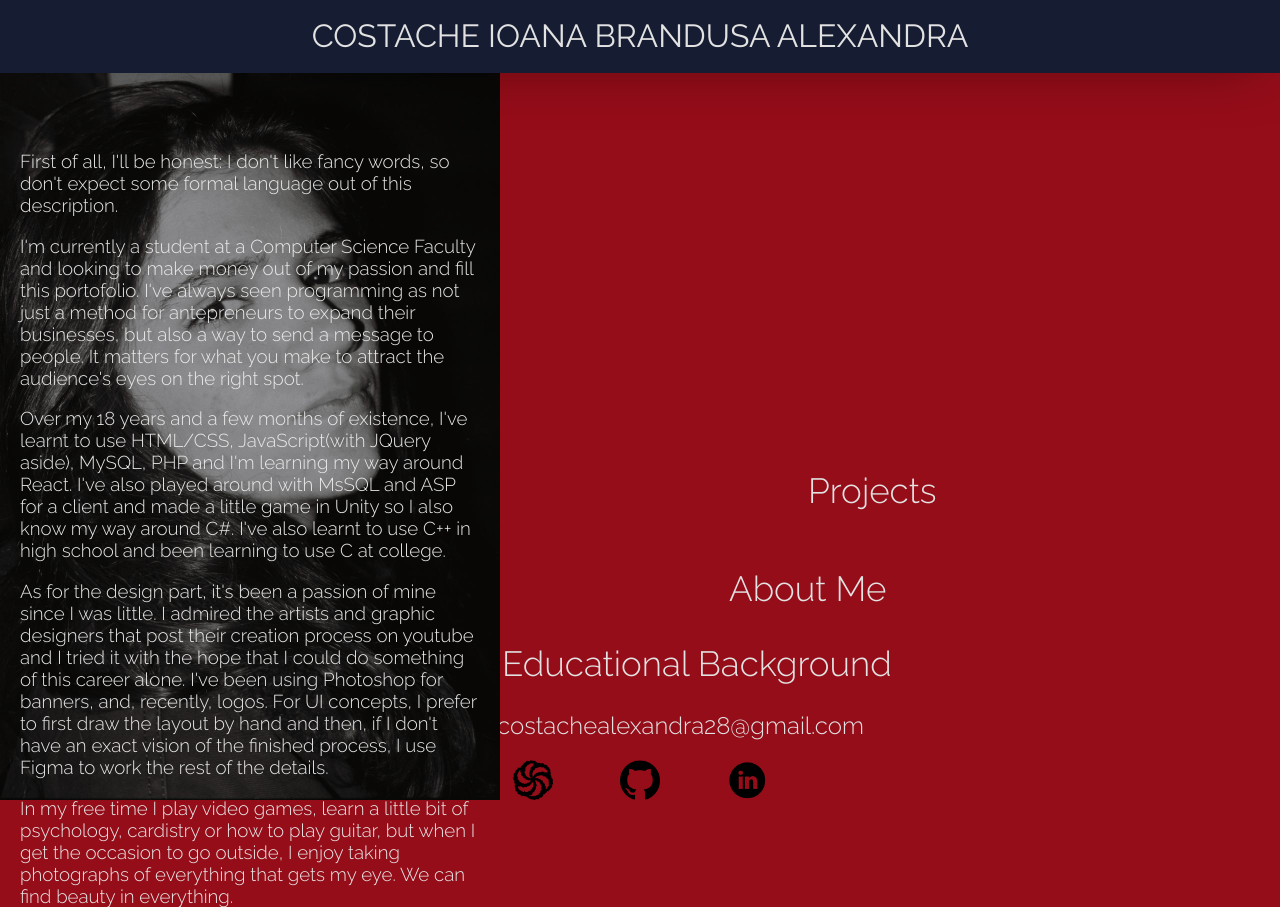
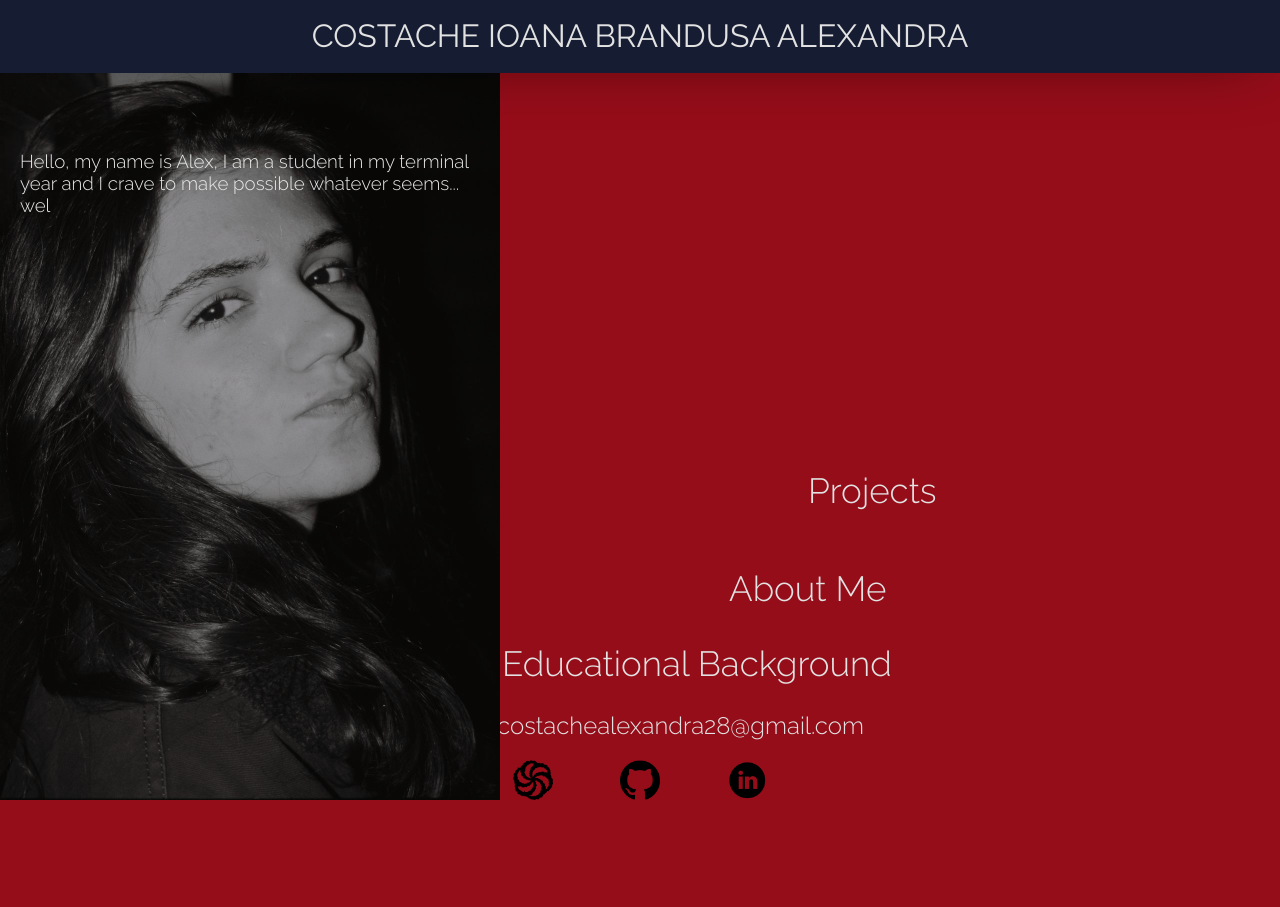
Before and after one commit to c1ba/portofolio, a React (Create React App) app: page /portofolio/about_me in a window 1280 px wide. After the commit the page ends 808 px from the top, so only its background shows below. Built offline with nearby package versions, Linux system fonts and the light colour scheme.

Commit message:
Removed Unavailable Links

```diff
--- /dev/null
+++ b/src/common/cssProperties.js
@@ -0,0 +1,9 @@
+export const defaultSideBarStyling = {
+    backgroundColor: '#161c32',
+    width: '500px',
+    height: '100%',
+    marginTop: '-18px',
+    position: 'absolute',
+    zIndex: '2',
+    animation: 'trans 1s forwards'
+}
--- /dev/null
+++ b/src/components/AboutMeText.jsx
@@ -0,0 +1,28 @@
+/* eslint-disable react-hooks/exhaustive-deps */
+import React, { useEffect, useState } from "react";
+
+export const AboutMeText = ({style, text}) => {
+    const [showingText, setShowingText] = useState("");
+    const typingTextTimeout = () => {
+        setTimeout(() =>{
+            setShowingText((textS) => `${textS}${text[textS.length]}`);
+            if (showingText !== text) {
+                return typingTextTimeout;
+            }
+                return;
+        } , 50);
+    }
+
+    useEffect(() => {
+        if (showingText !== text) {
+            typingTextTimeout();
+        }
+    }, [showingText]);
+
+    return <h3 style={{
+        ...style,
+        color: '#e9e9e9',
+        marginLeft: '20px',
+        marginRight: '20px'
+    }}>{showingText}</h3>;
+}
--- /dev/null
+++ b/src/components/Icon.jsx
@@ -0,0 +1,5 @@
+import React from "react";
+
+export const Icon = ({style, imageSource, link, altText}) => {
+    return <img onClick={()=>window.open(link, "_blank")} src={imageSource} style={{ ...style, width: '40px', height: '40px'}} alt={`${altText}`}/>;
+}
--- /dev/null
+++ b/src/components/LinkText.jsx
@@ -0,0 +1,8 @@
+import React from "react";
+
+export const LinkText = ({style, textContent, link}) => {
+    return <h2 onClick={()=>window.open(link, "_blank")} style={{...style, textAlign: 'center',
+    fontSize: '2vw',
+    textDecoration: 'none',
+    cursor: 'pointer',}}>{textContent}</h2>;
+}
--- a/src/pgs/about_me.js
+++ b/src/pgs/about_me.js
@@ -1,67 +1,17 @@
 import React from 'react';
 import bg from '../img/pp.png';
+import { AboutMeText } from '../components/AboutMeText';
+import { defaultSideBarStyling } from '../common/cssProperties';
 
-export default class AboutMe extends React.Component {
-  render() {
-    return (
-        <div style={box} className="text_box">
-        <div className="content" style={content}>
-        <h3 style={textStyleFirstP}>First of all, I'll be honest: I don't like fancy words, so don't expect some formal language out of this description.</h3>
-         <h3 style={textStyle}>I'm currently a student at a Computer Science Faculty and looking to make money out of my passion and fill this portofolio.
-           I've always seen programming as not just a method for antepreneurs to expand their businesses, but also a way to send a message to people.
-           It matters for what you make to attract the audience's eyes on the right spot.</h3>
-         <h3 style={textStyle}>Over my 18 years and a few months of existence, I've learnt to use HTML/CSS, JavaScript(with JQuery aside), MySQL, PHP and I'm learning my way around React.
-           I've also played around with MsSQL and ASP for a client and made a little game in Unity so I also know my way around C#.
-           I've also learnt to use C++ in high school and been learning to use C at college.</h3>
-           <h3 style={textStyle}>As for the design part, it's been a passion of mine since I was little.
-            I admired the artists and graphic designers that post their creation process on youtube and I tried it with the hope that I could do something of this career alone.
-            I've been using Photoshop for banners, and, recently, logos.
-            For UI concepts, I prefer to first draw the layout by hand and then, if I don't have an exact vision of the finished process, I use Figma to work the rest of the details.</h3>
-         <h3 style={textStyle}>In my free time I play video games, learn a little bit of psychology, cardistry or how to play guitar, but when I get the occasion to go outside, I enjoy taking photographs of everything that gets my eye. We can find beauty in everything.</h3>
-        </div>
-      </div>
-    )
-  }
+ const AboutMe = () => {
 
-}
-const textStyleFirstP={
-  color: '#e9e9e9',
-  marginLeft: '20px',
-  marginRight: '20px',
-  marginTop: '75px'
+  return (
+    <div style={{...defaultSideBarStyling, backgroundImage: 'url('+bg+')', backgroundSize: 'cover'}} className="text_box">
+    <div className="content" style={{marginTop: '150px'}}>
+    <AboutMeText style={{marginTop: '75px'}} text={"Hello, my name is Alex, I am a student in my terminal year and I crave to make possible whatever seems... well... impossible. Since I've started my journey in web development, I've been experimenting with whatever programming languages my path has crossed into in order to find what fits me best. Recently, I've been working for one year at a global tech firm with ReactJS as core skill."} />
+    </div>
+  </div>
+)
 }
 
-const textStyle={
-    color: '#e9e9e9',
-    marginLeft: '20px',
-    marginRight: '20px'
-}
-
-let box={
-    width: '500px',
-    height: '100%',
-    marginTop: '-18px',
-    position: 'absolute',
-    zIndex: '2',
-    backgroundImage: 'url('+bg+')',
-    backgroundSize: 'cover',
-    animation: 'trans 1s forwards'
-}
-
-if(window.innerWidth <= 933){
-  box={
-    width: '500px',
-    height: '100%',
-    marginTop: '-18px',
-    position: 'absolute',
-    zIndex: '2',
-    backgroundImage: 'url('+bg+')',
-    backgroundSize: 'cover',
-    animation: 'trans 1s forwards',
-   height: 'auto'
-  }
-}
-
-const content={
-  marginTop: '150px'
-}
+export default AboutMe;
--- a/src/pgs/educational_background.js
+++ b/src/pgs/educational_background.js
@@ -1,62 +1,34 @@
 import React, { Component } from 'react'
+import { defaultSideBarStyling } from '../common/cssProperties';
+
+const mainSkillsList = ["ReactJS", "TypeScript", "Material UI", "jQuery", "HTML/CSS"];
+const sideHustleSkills = ["PHP", "ASP.NET", "C++", "Unity", "C#"];
+const education = [{where: `"I. L. Caragiale" National College, Bucharest`, forWhat: "Mate-Info" , startYear: "Sep 2016", endYear: "Jun 2020"}, {where: `"Titu Maiorescu" University, Bucharest`, forWhat: "Computer Science" , startYear: "Oct 2020", endYear: "Jul 2023", relevantCertificates: []}];
+const certificates = [{what: "Computer Science Certificate - Unity Game", year: "May 2020"}, {what: "Cambridge C1 Advanced Exam", year: "Jul 2019"}, {what: "Oracle Database Design & Programming with SQL", year: "May 2020"}, {what: "Endava Apprenticeship Programme", year: "Dec 2021"}];
 
 export default class EducationalBackground extends Component {
   render() {
     return (
-<div style={box} className="text_box">
+<div style={{...defaultSideBarStyling, overflowY: "auto"}} className="text_box">
     <div className="content">
     <div className="rubrica" style={{marginTop: '75px'}}>
-          <h2>DIPLOMAS</h2>
-          <h3>Cambridge CAE nivel C1 (2019)</h3>
-          <h4>Reading: 180</h4>
-          <h4>Use of English: 208</h4>
-          <h4>Writing: 173</h4>
-           <h4>Listening: 205</h4>
-           <h4>Speaking: 189</h4>
-          <h3>ECDL PROFIL BAC (2018)</h3>
+          <h2>DIPLOMAS & CERTIFICATES</h2>
+          {certificates.map((certificateData, index) => <div key={`cert_${index}`}><h3>{`${certificateData.what}`}</h3><h4>{`${certificateData.year}`}</h4></div>)}
        </div>
           <div className="rubrica">
           <h2>EDUCATION</h2>
-          <h3>"I. L. Caragiale" National College, Bucharest</h3>
-          <h4>IT Technician</h4>
-          <h5>Professional Certificate: "APEDYO", made in Unity Editor C#</h5>
-          <h5>English and Literature Certificate: "The White Album"</h5>
-          <h3>"Titu Maiorescu" University, Bucharest</h3>
-          <h4>IT Licence(Oct. 2020 - Prezent)</h4>
-          <h5>Anticipated graduation: 2023</h5>
+          {education.map((educ, index) => <div key={`edu_${index}`}><h3>{`${educ.where}`}</h3><h4>{`(${educ.startYear} - ${educ.endYear})`}</h4><h4>{educ.forWhat}</h4></div> )}
        </div>
        <div className="rubrica">
         <h2>MAIN SKILLS</h2>
-        <h4>HTML/CSS</h4>
-        <h4>JAVASCRIPT/JQUERY</h4>
-        <h4>C++</h4>
-        <h4>PHOTOSHOP</h4>
+        {mainSkillsList.map((skill) => <h4>{skill}</h4>)}
+        </div>
+        <div className="rubrica">
+        <h2>SIDE SKILLS</h2>
+        {sideHustleSkills.map((skill) => <h4>{skill}</h4>)}
      </div>
     </div>
   </div>
     )
   }
 }
-
-let box={
-    backgroundColor: '#161c32',
-    width: '500px',
-    height: '100%',
-    marginTop: '-18px',
-    position: 'absolute',
-    zIndex: '2',
-    animation: 'trans 1s forwards'
-}
-
-if(window.innerWidth <= 933){
-   box={
-    backgroundColor: '#161c32',
-    width: '500px',
-    height: '100%',
-    marginTop: '-18px',
-    position: 'absolute',
-    zIndex: '2',
-    animation: 'trans 1s forwards',
-    height: 'auto'
-   }
-}
--- a/src/pgs/projects.js
+++ b/src/pgs/projects.js
@@ -1,41 +1,27 @@
 import React, { Component } from 'react'
+import { defaultSideBarStyling } from '../common/cssProperties'
+import { LinkText } from '../components/LinkText'
+
+const links = [{text: "Throw Trash Responsibly", link: "https://c1ba.github.io/throw_trash_responsibly/"},
+{text: "Color Scroller(Hex Code Based)(PC browser)", link: "https://friendly-wescoff-c440fd.netlify.app/"},
+{text: "Books To Read List", link: "https://c1ba.github.io/my_to_read/"},
+{text: "APEDYO (Computer Science Certificate)", link: "https://ciba.itch.io/apedyo"},
+{text: "What Philosphy Suits You Most Quiz", link: "https://c1ba.github.io/quizhub_philosophy/"}]
 
 export default class Projects extends Component {
   render() {
     return (
-        <div style={box} className="projects text_box">
+        <div
+        style={{...defaultSideBarStyling, display: 'flex',
+        flexDirection: 'column',
+        justifyContent: 'center',
+        alignItems: 'center',}}
+        className="projects text_box">
         <div className="content">
-        <h2 style={linkText} className="link" onClick={()=>window.open("https://c1ba.github.io/throw_trash_responsibly/", "_blank")}>Throw Trash Responsibly</h2>
-       <h2 style={linkText} className="link" onClick={()=>window.open("https://friendly-wescoff-c440fd.netlify.app/", "_blank")}>Color Scroller(Hex Code Based)(PC browser)</h2>
-       <h2 style={linkText} className="link" onClick={()=>window.open("https://c1ba.github.io/my_to_read/", "_blank")}>To Do List - Books Edition</h2>
-       <h2 style={linkText} className="link" onClick={()=>window.open("https://www.maskohomedesign.com", "_blank")}>Masko Home Design(Business Cancelled)</h2>
-       <h2 style={linkText} className="link" onClick={()=>window.open("https://ciba.itch.io/apedyo", "_blank")}>APEDYO</h2>
-       <h2 style={linkText} className="link" onClick={()=>window.open("https://c1ba.github.io/quizhub_philosophy/", "_blank")}>What Philosphy Suits You Most Quiz (WIP)</h2>
+          {links.map((l, index) => <LinkText key={`link_${index}`} style={{marginRight: '10px',
+          marginLeft: '10px',}} textContent={l.text} link={l.link} />)}
         </div>
       </div>
     )
   }
 }
-
-const linkText={
-    textAlign: 'center',
-    fontSize: '2vw',
-    textDecoration: 'none',
-    cursor: 'pointer',
-    marginRight: '10px',
-    marginLeft: '10px',
-}
-
-const box={
-    display: 'flex',
-    flexDirection: 'column',
-    justifyContent: 'center',
-    alignItems: 'center',
-    width: '500px',
-    height: '100%',
-    marginTop: '-18px',
-    zIndex: '2',
-    position: 'absolute',
-    backgroundColor: '#161c32',
-    animation: 'trans 1s forwards'
-}
```
Also changed, not shown: src/App.js (+6 -3 lines).
